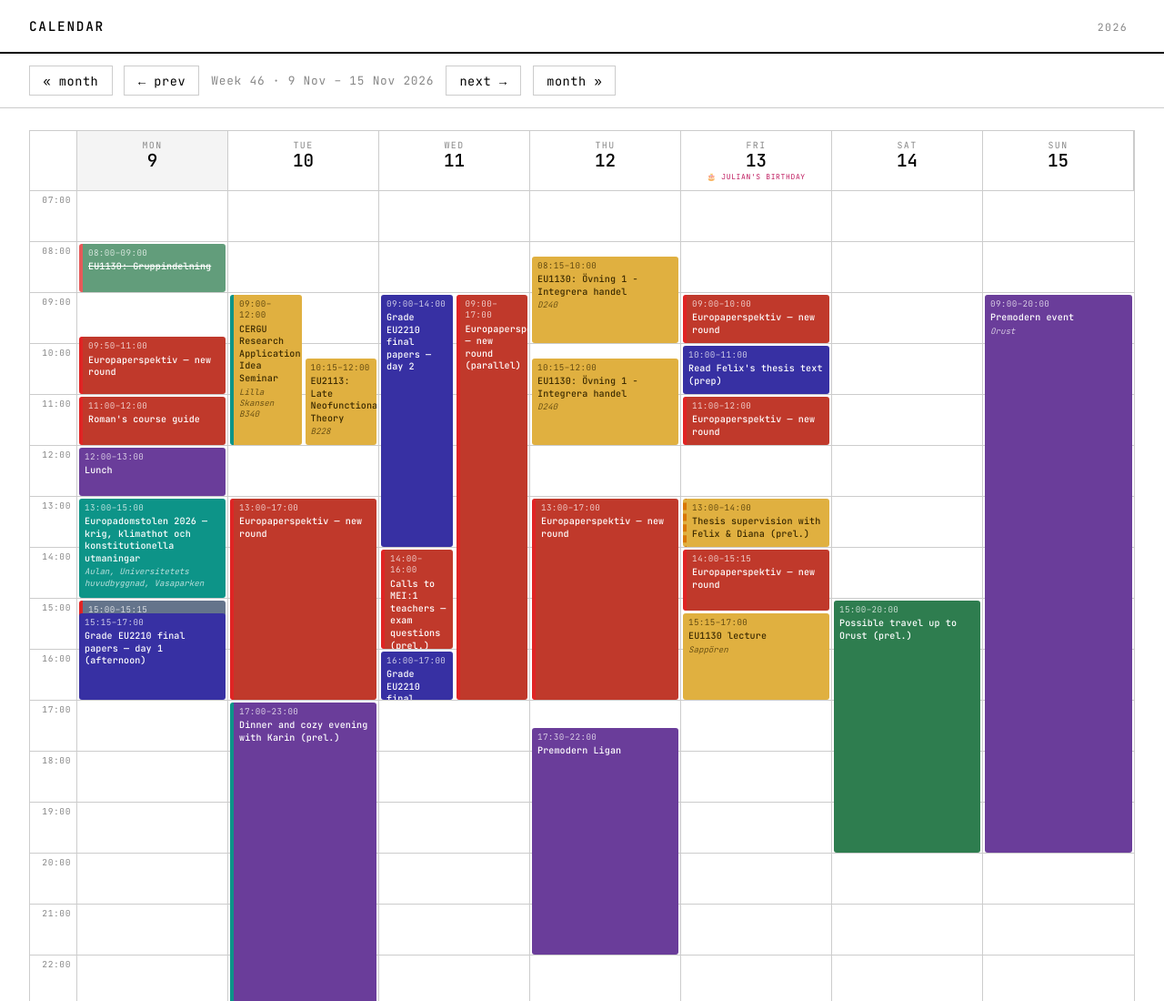
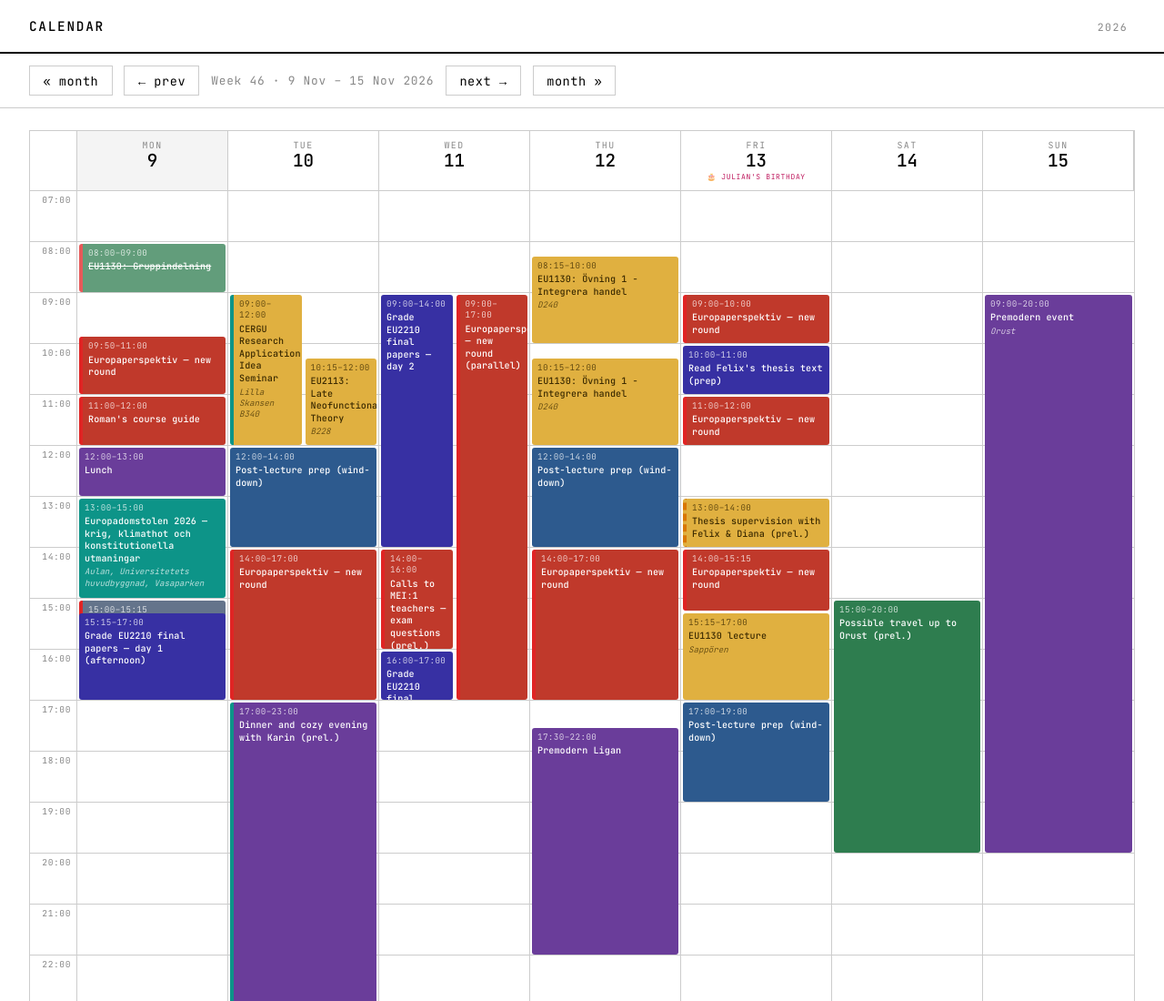
Before and after one commit to ologl/calendar, a plain HTML site: page index.html in a window 1280 px wide. Shown: the top 1100 px of the page at 91% size. Drawn offline with Linux system fonts and the light colour scheme.

Commit message:
Add 2 h post-lecture wind-down blocks through 8 Jan; shift conflicting blocks
Co-Authored-By: Claude Opus 5.5 <noreply@anthropic.com>
Claude-Session: https://claude.ai/code/session_01LTsatcwWd2LCXvHQ11LNtd

```diff
--- a/index.html
+++ b/index.html
@@ -3303,9 +3303,9 @@ const EVENTS = [
   },
   {
     date: '2026-11-25',
-    start: '10:30', end: '13:30',
+    start: '13:00', end: '16:00',
     title: 'JEI R&R — revision block 1',
-    desc: 'Own-article R&R, resubmit by 4 Jan. Preliminary slot.',
+    desc: 'Own-article R&R, resubmit by 4 Jan. Preliminary slot. Moved from 10:30 (9 Nov) to keep the wind-down after the morning EU2122 lecture.',
     loc: '',
     category: 'tasks',
     priority: 'maybe'
@@ -3348,18 +3348,18 @@ const EVENTS = [
   },
   {
     date: '2026-11-10',
-    start: '13:00', end: '17:00',
+    start: '14:00', end: '17:00',
     title: 'Europaperspektiv — new round',
-    desc: 'All hands on deck for the new Europaperspektiv round (details/deadline to be filled in). Booked in all free time this week; lunch protected.',
+    desc: 'Shifted from 13:00 to make room for the post-lecture wind-down after the EU2113 lecture (decided 9 Nov). All hands on deck for the new Europaperspektiv round (details/deadline to be filled in). Booked in all free time this week; lunch protected.',
     loc: '',
     category: 'tasks',
     priority: 'must'
   },
   {
     date: '2026-11-12',
-    start: '13:00', end: '17:00',
+    start: '14:00', end: '17:00',
     title: 'Europaperspektiv — new round',
-    desc: 'All hands on deck for the new Europaperspektiv round (details/deadline to be filled in). Booked in all free time this week; lunch protected.',
+    desc: 'Provisional: shifted from 13:00 for the wind-down. The morning is two back-to-back Övningar (~4 h teaching), so by the long-session rule this afternoon may be better kept off — decide with Etel (9 Nov). All hands on deck for the new Europaperspektiv round (details/deadline to be filled in). Booked in all free time this week; lunch protected.',
     loc: '',
     category: 'tasks',
     priority: 'must'
@@ -3456,6 +3456,141 @@ const EVENTS = [
     loc: '',
     category: 'tasks',
     priority: 'must'
+  },
+  {
+    date: '2026-11-10',
+    start: '12:00', end: '14:00',
+    title: 'Post-lecture prep (wind-down)',
+    desc: 'Wind-down after EU2113 lecture (10:15–12:00); includes lunch. Standing rule (9 Nov): 2 h after every lecture, charged to the course budget as post-lecture prep. No new tasks here.',
+    loc: '',
+    category: 'work',
+    budget: 'EU2113'
+  },
+  {
+    date: '2026-11-12',
+    start: '12:00', end: '14:00',
+    title: 'Post-lecture prep (wind-down)',
+    desc: 'Wind-down after two back-to-back Övning 1 sessions (08:15–12:00); includes lunch. Standing rule (9 Nov): 2 h after every lecture, charged to the course budget as post-lecture prep. No new tasks here.',
+    loc: '',
+    category: 'work',
+    budget: 'EU1130'
+  },
+  {
+    date: '2026-11-13',
+    start: '17:00', end: '19:00',
+    title: 'Post-lecture prep (wind-down)',
+    desc: 'Wind-down after EU1130 lecture (15:15–17:00). Standing rule (9 Nov): 2 h after every lecture, charged to the course budget as post-lecture prep. No new tasks here.',
+    loc: '',
+    category: 'work',
+    budget: 'EU1130'
+  },
+  {
+    date: '2026-11-16',
+    start: '17:00', end: '19:00',
+    title: 'Post-lecture prep (wind-down)',
+    desc: 'Wind-down after EU1130 lecture (15:15–17:00). Standing rule (9 Nov): 2 h after every lecture, charged to the course budget as post-lecture prep. No new tasks here.',
+    loc: '',
+    category: 'work',
+    budget: 'EU1130'
+  },
+  {
+    date: '2026-11-17',
+    start: '15:00', end: '17:00',
+    title: 'Post-lecture prep (wind-down)',
+    desc: 'Wind-down after EU1130 lecture (13:15–15:00). Standing rule (9 Nov): 2 h after every lecture, charged to the course budget as post-lecture prep. No new tasks here.',
+    loc: '',
+    category: 'work',
+    budget: 'EU1130'
+  },
+  {
+    date: '2026-11-23',
+    start: '12:00', end: '14:00',
+    title: 'Post-lecture prep (wind-down)',
+    desc: 'Wind-down after EU2122 lecture (10:15–12:00); includes lunch. Standing rule (9 Nov): 2 h after every lecture, charged to the course budget as post-lecture prep. No new tasks here.',
+    loc: '',
+    category: 'work',
+    budget: 'EU2122'
+  },
+  {
+    date: '2026-11-24',
+    start: '12:00', end: '14:00',
+    title: 'Post-lecture prep (wind-down)',
+    desc: 'Wind-down after EU1130 lecture (10:00–12:00); includes lunch. Standing rule (9 Nov): 2 h after every lecture, charged to the course budget as post-lecture prep. No new tasks here.',
+    loc: '',
+    category: 'work',
+    budget: 'EU1130'
+  },
+  {
+    date: '2026-11-25',
+    start: '10:00', end: '12:00',
+    title: 'Post-lecture prep (wind-down)',
+    desc: 'Wind-down after EU2122 lecture (08:15–10:00). Standing rule (9 Nov): 2 h after every lecture, charged to the course budget as post-lecture prep. No new tasks here.',
+    loc: '',
+    category: 'work',
+    budget: 'EU2122'
+  },
+  {
+    date: '2026-11-27',
+    start: '15:00', end: '17:00',
+    title: 'Post-lecture prep (wind-down)',
+    desc: 'Wind-down after EU2122 lecture (13:15–15:00). Standing rule (9 Nov): 2 h after every lecture, charged to the course budget as post-lecture prep. No new tasks here.',
+    loc: '',
+    category: 'work',
+    budget: 'EU2122'
+  },
+  {
+    date: '2026-12-10',
+    start: '15:00', end: '17:00',
+    title: 'Post-lecture prep (wind-down)',
+    desc: 'Wind-down after EU1130 lecture (13:15–15:00). Standing rule (9 Nov): 2 h after every lecture, charged to the course budget as post-lecture prep. No new tasks here.',
+    loc: '',
+    category: 'work',
+    budget: 'EU1130'
+  },
+  {
+    date: '2026-12-11',
+    start: '15:00', end: '17:00',
+    title: 'Post-lecture prep (wind-down)',
+    desc: 'Wind-down after the two Övning sessions (10:15–12:00, 13:15–15:00) — rest of day off. Standing rule (9 Nov): 2 h after every lecture, charged to the course budget as post-lecture prep. No new tasks here.',
+    loc: '',
+    category: 'work',
+    budget: 'EU1130'
+  },
+  {
+    date: '2026-12-14',
+    start: '17:00', end: '19:00',
+    title: 'Post-lecture prep (wind-down)',
+    desc: 'Wind-down after EU1130 lecture (15:15–17:00). Standing rule (9 Nov): 2 h after every lecture, charged to the course budget as post-lecture prep. No new tasks here.',
+    loc: '',
+    category: 'work',
+    budget: 'EU1130'
+  },
+  {
+    date: '2026-12-15',
+    start: '10:00', end: '12:00',
+    title: 'Post-lecture prep (wind-down)',
+    desc: 'Wind-down after EU1130 lecture (08:15–10:00). Standing rule (9 Nov): 2 h after every lecture, charged to the course budget as post-lecture prep. No new tasks here.',
+    loc: '',
+    category: 'work',
+    budget: 'EU1130'
+  },
+  {
+    date: '2026-12-16',
+    start: '10:00', end: '12:00',
+    title: 'Post-lecture prep (wind-down)',
+    desc: 'Wind-down after EU1130 lecture (08:15–10:00). Standing rule (9 Nov): 2 h after every lecture, charged to the course budget as post-lecture prep. No new tasks here.',
+    loc: '',
+    category: 'work',
+    budget: 'EU1130'
+  },
+  {
+    date: '2027-01-08',
+    start: '15:00', end: '17:00',
+    title: 'Post-lecture prep (wind-down)',
+    desc: 'Wind-down after the two Integrationsteoriseminarium sessions (10:15–12:00, 13:15–15:00) — rest of day off. Standing rule (9 Nov): 2 h after every lecture, charged to the course budget as post-lecture prep. No new tasks here.',
+    loc: '',
+    category: 'work',
+    budget: 'EU1130'
   }
 ];
 
```
